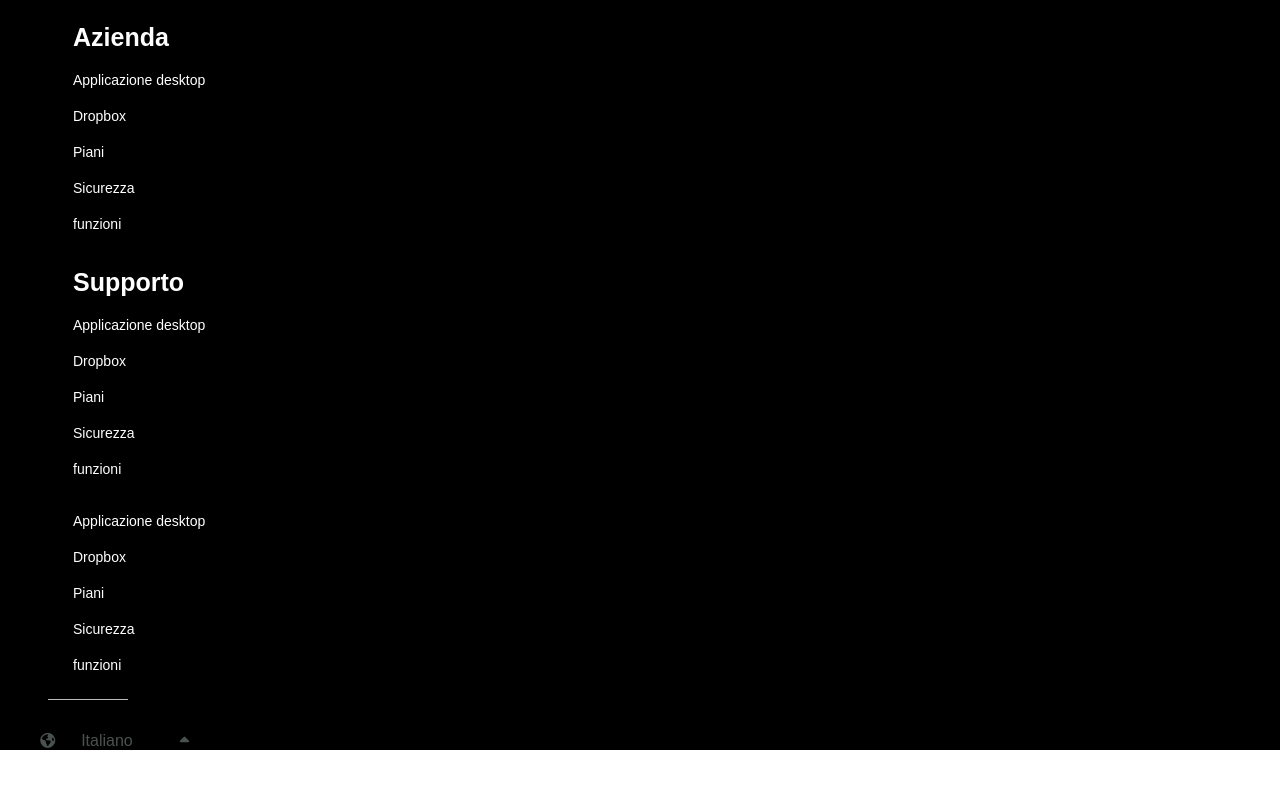
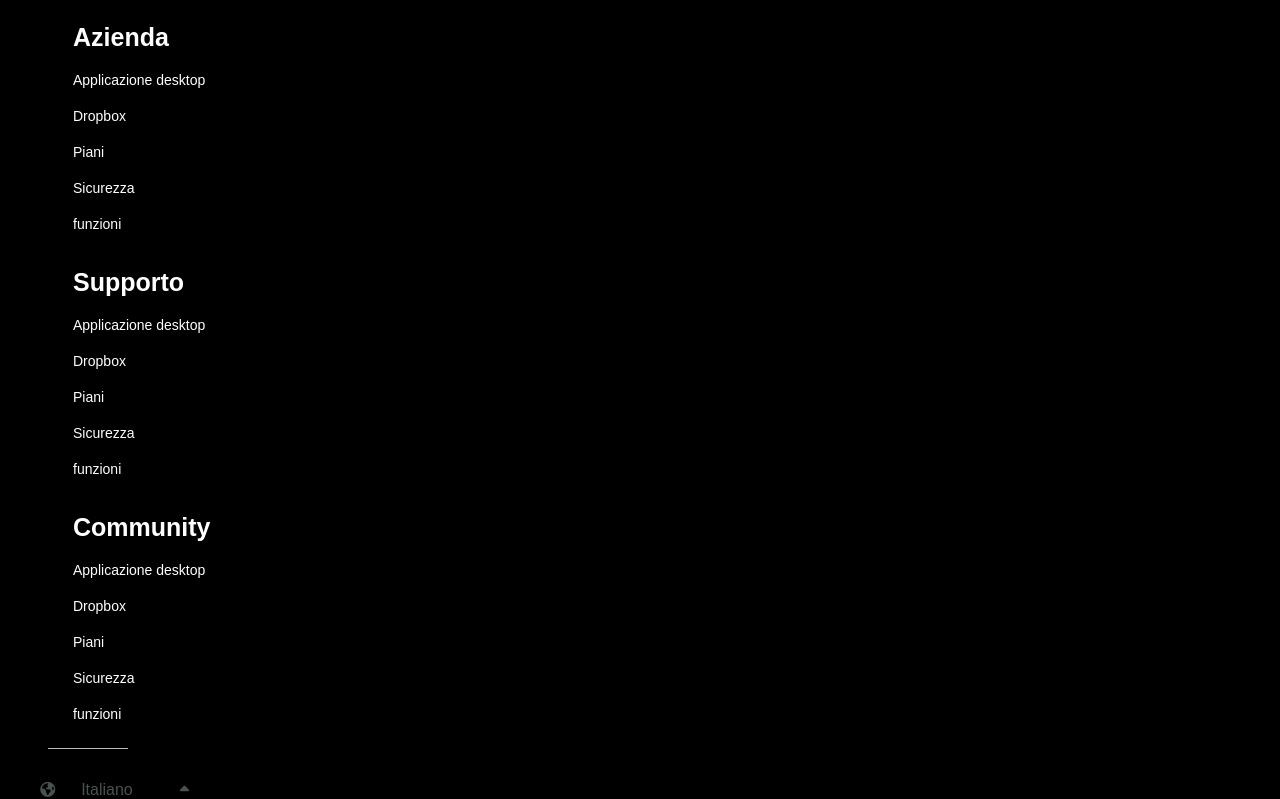
Before and after one commit to crifortini/htmlcss-dropbox, a plain HTML site: page index.html in a window 1280 px wide. Shown: the part 2146-2945 px from the top of the page. Before the commit the page ends 2896 px from the top, so only its background shows below. Drawn offline with Linux system fonts and the light colour scheme.

Commit message:
add nav title and fix order list and add the title

```diff
--- a/index.html
+++ b/index.html
@@ -101,6 +101,7 @@
 
                 <nav>
             <ol>
+                <li><a href="#" class="nav-title"><strong>Community</strong></a></li>
                 <li><a href="#" class="nav-link">Applicazione desktop</a></li>
                 <li><a href="#" class="nav-link">Dropbox</a></li>
                 <li><a href="#" class="nav-link">Piani</a></li>
```
